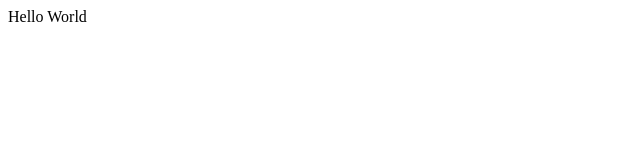
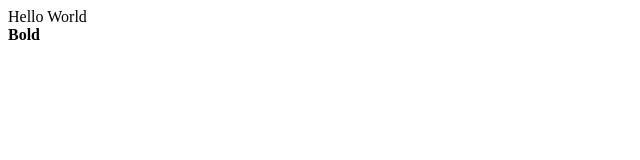
Before and after one commit to jfatta/react-fundamentals, a React app: page / in a window 1280 px wide. Shown: the top 160 px of the page, without its empty margins (0-640 px from the left). Built offline with nearby package versions, Linux system fonts and the light colour scheme.

Commit message:
lesson 3 done

```diff
--- a/App.js
+++ b/App.js
@@ -1,7 +1,12 @@
 import React from 'react';
 class App extends React.Component {
     render() {
-        return <div>Hello World</div>
+        return (
+            <div>
+                <div>Hello World</div>
+                <b>Bold</b>
+            </div>
+        );
     }
 }
 
```
